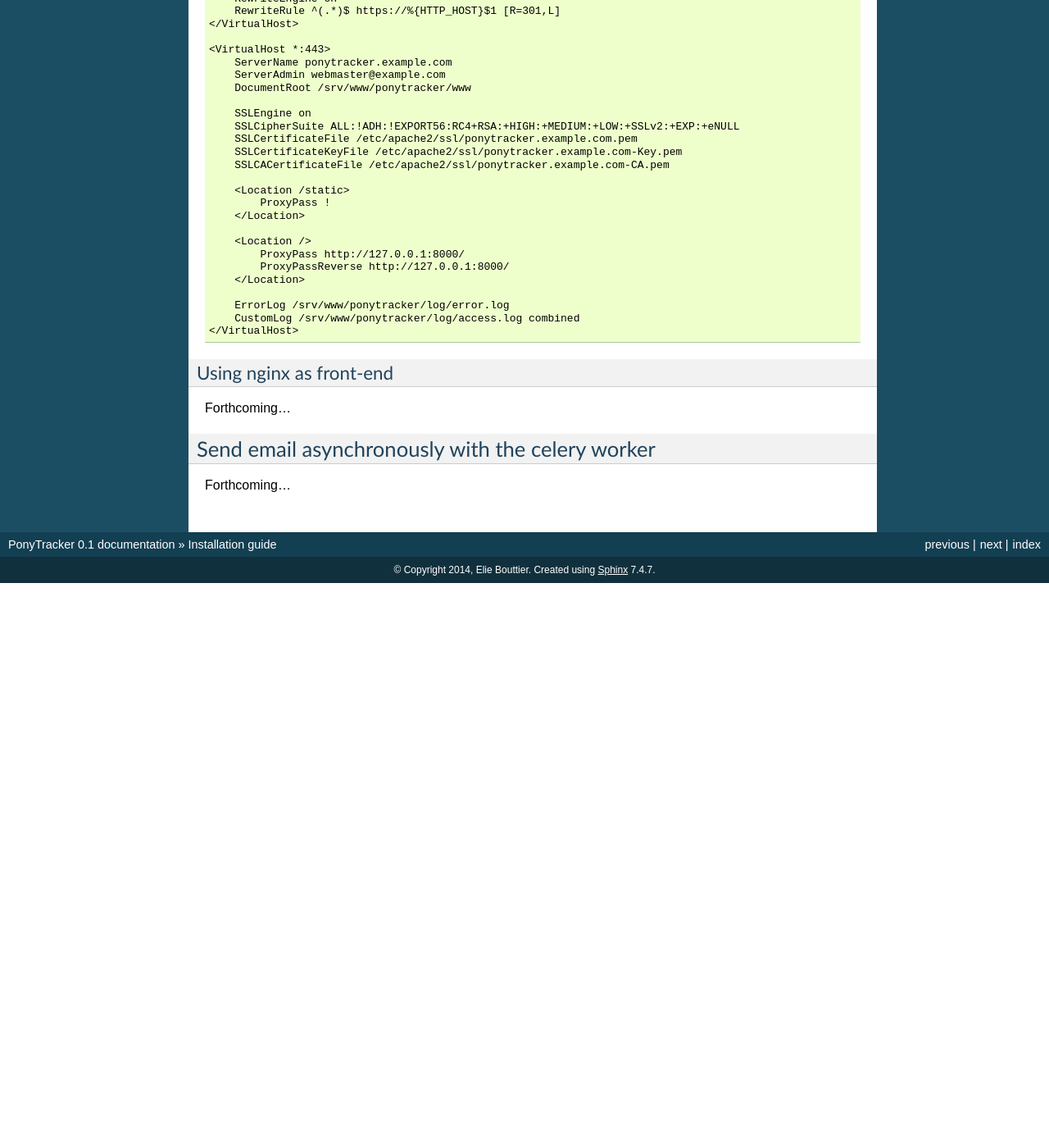
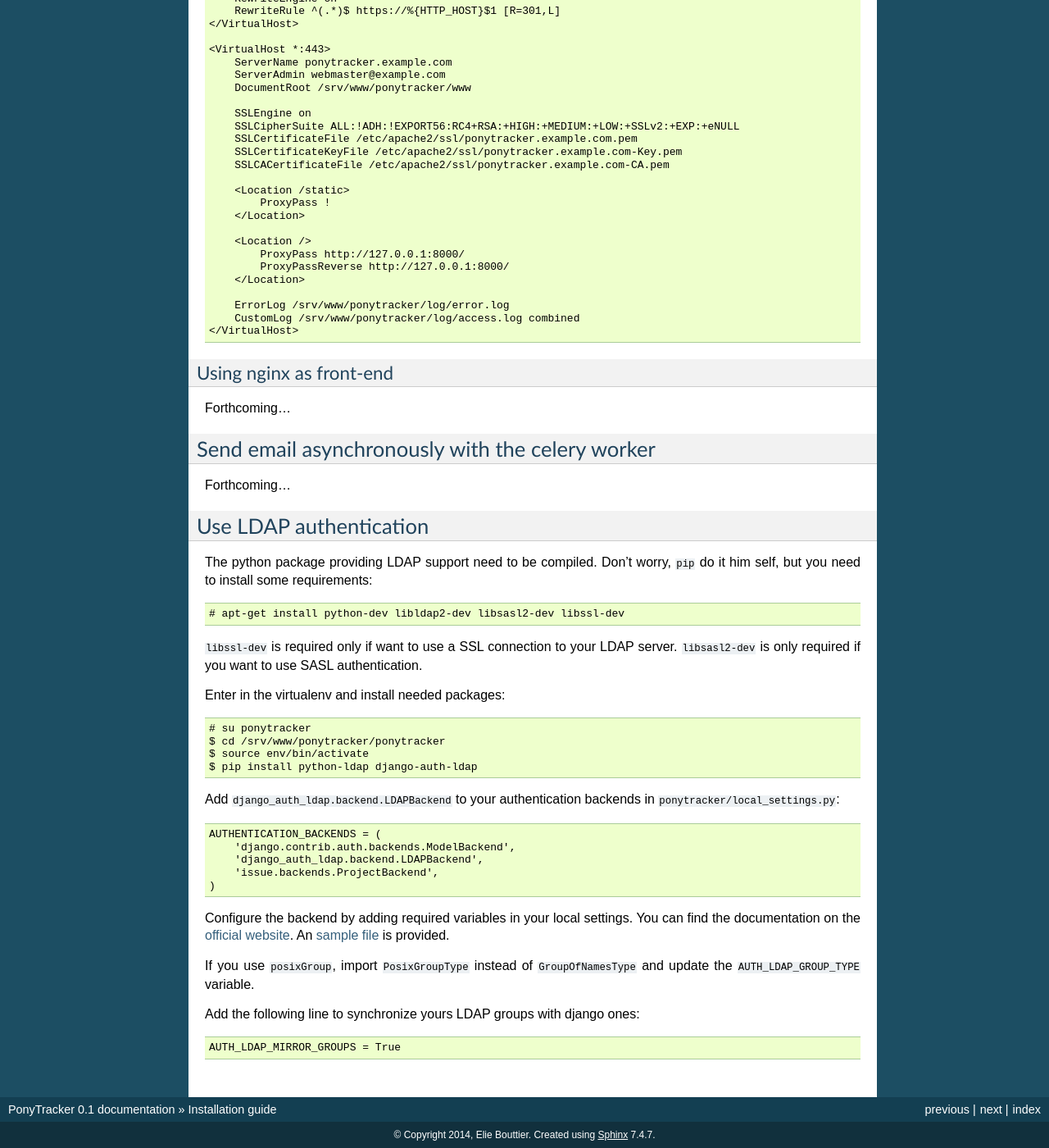
Before and after one commit to ponytracker/ponytracker, a Sphinx documentation site: the page built from doc/source/installation.rst, in a window 1280 px wide and 1400 px high, scrolled down 2431 px. Shown: the whole window at 82% size. Built offline with Sphinx 7.4.7, drawn with Linux system fonts in a browser that asks for light colours; pages that are not in the unit, such as notebooks, are missing from menus; before the commit the page ends 3142 px from its top, so only the background shows below that; some of the changed text lies outside the part shown.

Commit message:
doc: installation: auth ldap

```diff
--- a/doc/source/installation.rst
+++ b/doc/source/installation.rst
@@ -174,3 +174,46 @@ Send email asynchronously with the celery worker
 ************************************************
 
 Forthcoming...
+
+
+Use LDAP authentication
+***********************
+
+The python package providing LDAP support need to be compiled.
+Don't worry, ``pip`` do it him self, but you need to install
+some requirements::
+
+  # apt-get install python-dev libldap2-dev libsasl2-dev libssl-dev
+
+``libssl-dev`` is required only if want to use a SSL connection to your LDAP server.
+``libsasl2-dev`` is only required if you want to use SASL authentication.
+
+Enter in the virtualenv and install needed packages::
+
+  # su ponytracker
+  $ cd /srv/www/ponytracker/ponytracker
+  $ source env/bin/activate
+  $ pip install python-ldap django-auth-ldap
+
+Add ``django_auth_ldap.backend.LDAPBackend`` to your authentication backends
+in ``ponytracker/local_settings.py``::
+
+  AUTHENTICATION_BACKENDS = (
+      'django.contrib.auth.backends.ModelBackend',
+      'django_auth_ldap.backend.LDAPBackend',
+      'issue.backends.ProjectBackend',
+  )
+
+Configure the backend by adding required variables in your local settings.
+You can find the documentation on the `official website`_.
+An `sample file`_ is provided.
+
+.. _official website: http://pythonhosted.org/django-auth-ldap/
+.. _sample file: http://pythonhosted.org/django-auth-ldap/example.html
+
+If you use ``posixGroup``, import ``PosixGroupType`` instead of
+``GroupOfNamesType`` and update the ``AUTH_LDAP_GROUP_TYPE`` variable.
+
+Add the following line to synchronize yours LDAP groups with django ones::
+
+  AUTH_LDAP_MIRROR_GROUPS = True
```
